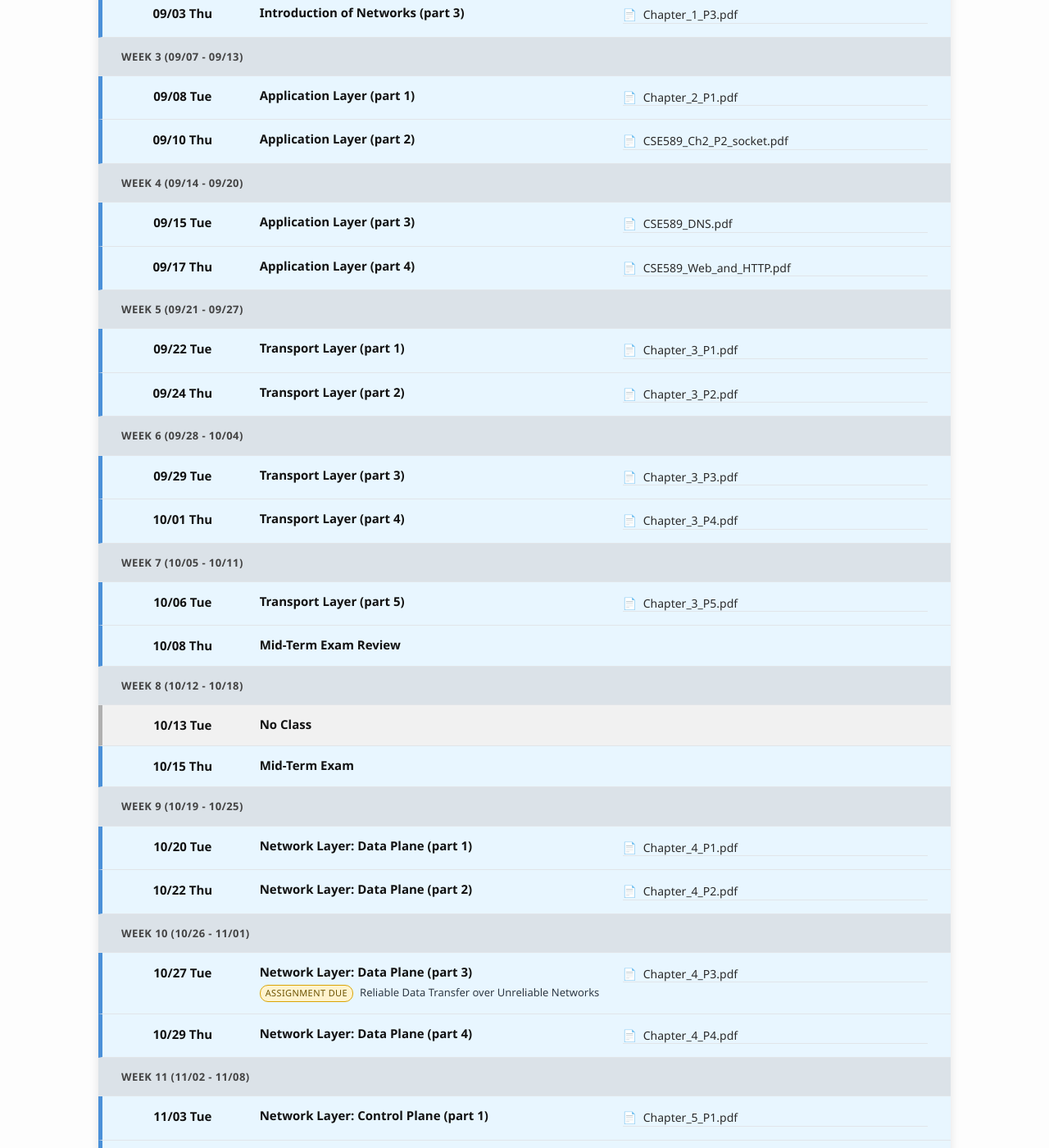
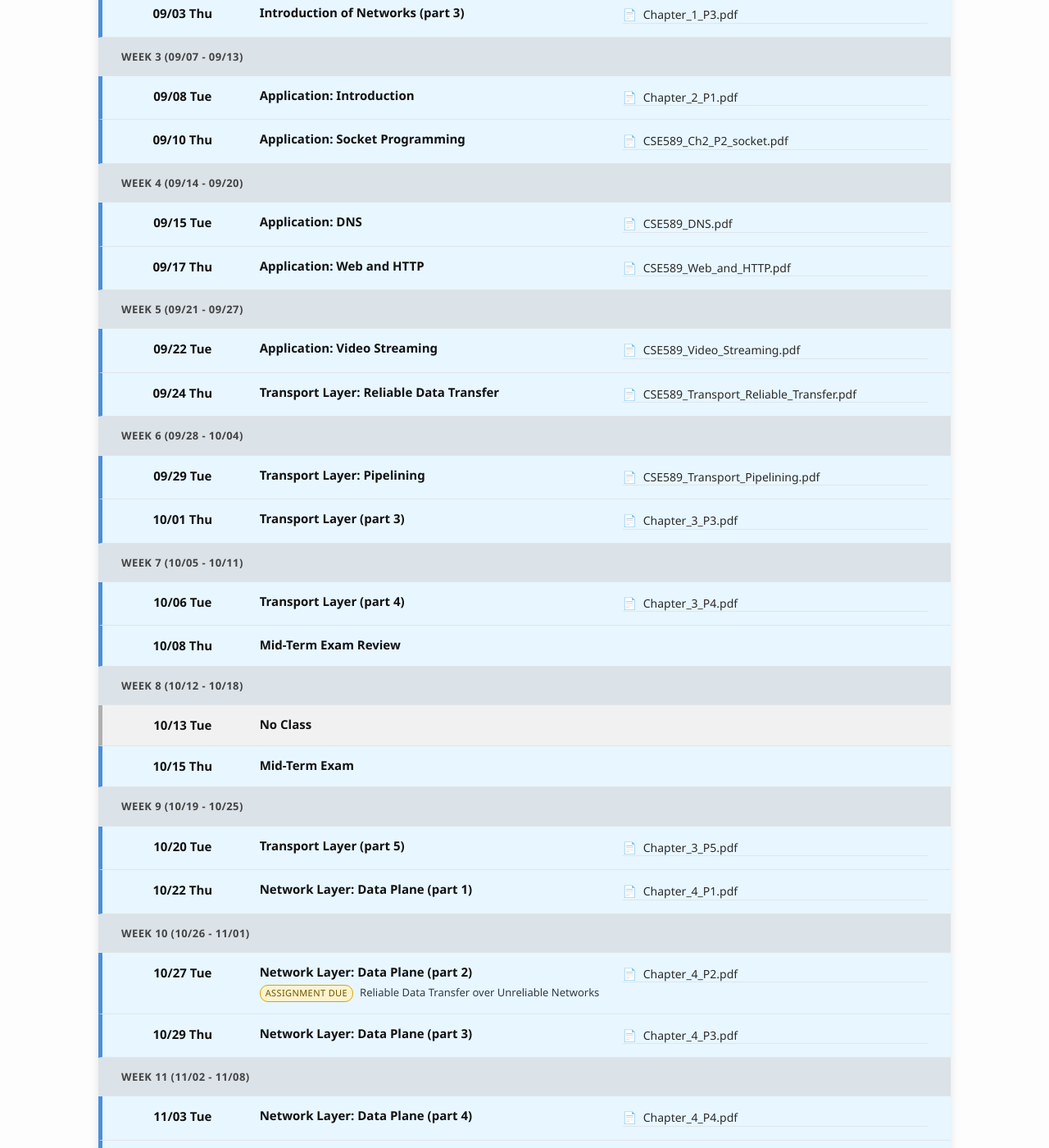
Before and after one commit to xieyaxiongfly/CSE589_fall_2026, a Jekyll site: the page built from schedule.md, in a window 1280 px wide and 1400 px high, scrolled down 595 px. Shown: the whole window at 82% size. Built offline with Jekyll 4.4.1, drawn with Linux system fonts in a browser that asks for light colours; nearby versions of some CDN libraries; some of the changed text lies outside the part shown.

Commit message:
uploading slides

```diff
--- a/_data/course_schedule.yml
+++ b/_data/course_schedule.yml
@@ -27,30 +27,34 @@ lecture_sequence:
   materials:
   - name: Chapter_1_P3.pdf
     url: https://xieyaxiongfly.github.io/CSE589_fall_2026/static_files/uploads/Chapter_1_P3.pdf
-- topic: Application Layer (part 1)
+- topic: 'Application: Introduction'
   materials:
   - name: Chapter_2_P1.pdf
     url: https://xieyaxiongfly.github.io/CSE589_fall_2026/static_files/uploads/Chapter_2_P1.pdf
-- topic: Application Layer (part 2)
+- topic: 'Application: Socket Programming'
   materials:
   - name: CSE589_Ch2_P2_socket.pdf
     url: https://xieyaxiongfly.github.io/CSE589_fall_2026/static_files/uploads/CSE589_Ch2_P2_socket.pdf
-- topic: Application Layer (part 3)
+- topic: 'Application: DNS'
   materials:
   - name: CSE589_DNS.pdf
     url: https://xieyaxiongfly.github.io/CSE589_fall_2026/static_files/uploads/CSE589_DNS.pdf
-- topic: Application Layer (part 4)
+- topic: 'Application: Web and HTTP'
   materials:
   - name: CSE589_Web_and_HTTP.pdf
     url: https://xieyaxiongfly.github.io/CSE589_fall_2026/static_files/uploads/CSE589_Web_and_HTTP.pdf
-- topic: Transport Layer (part 1)
+- topic: 'Application: Video Streaming'
   materials:
-  - name: Chapter_3_P1.pdf
-    url: https://xieyaxiongfly.github.io/CSE589_fall_2026/static_files/uploads/Chapter_3_P1.pdf
-- topic: Transport Layer (part 2)
+  - name: CSE589_Video_Streaming.pdf
+    url: https://xieyaxiongfly.github.io/CSE589_fall_2026/static_files/uploads/CSE589_Video_Streaming.pdf
+- topic: 'Transport Layer: Reliable Data Transfer'
   materials:
-  - name: Chapter_3_P2.pdf
-    url: https://xieyaxiongfly.github.io/CSE589_fall_2026/static_files/uploads/Chapter_3_P2.pdf
+  - name: CSE589_Transport_Reliable_Transfer.pdf
+    url: https://xieyaxiongfly.github.io/CSE589_fall_2026/static_files/uploads/CSE589_Transport_Reliable_Transfer.pdf
+- topic: 'Transport Layer: Pipelining'
+  materials:
+  - name: CSE589_Transport_Pipelining.pdf
+    url: https://xieyaxiongfly.github.io/CSE589_fall_2026/static_files/uploads/CSE589_Transport_Pipelining.pdf
 - topic: Transport Layer (part 3)
   materials:
   - name: Chapter_3_P3.pdf
@@ -59,14 +63,14 @@ lecture_sequence:
   materials:
   - name: Chapter_3_P4.pdf
     url: https://xieyaxiongfly.github.io/CSE589_fall_2026/static_files/uploads/Chapter_3_P4.pdf
+- topic: Mid-Term Exam Review
+  materials: []
+- topic: Mid-Term Exam
+  materials: []
 - topic: Transport Layer (part 5)
   materials:
   - name: Chapter_3_P5.pdf
     url: https://xieyaxiongfly.github.io/CSE589_fall_2026/static_files/uploads/Chapter_3_P5.pdf
-- topic: Mid-Term Exam Review
-  materials: []
-- topic: Mid-Term Exam
-  materials: []
 - topic: 'Network Layer: Data Plane (part 1)'
   materials:
   - name: Chapter_4_P1.pdf
@@ -119,5 +123,3 @@ lecture_sequence:
   materials: []
 - topic: TBD
   materials: []
-- topic: TBD
-  materials: []
```
Also changed, not shown: 4 other files.
